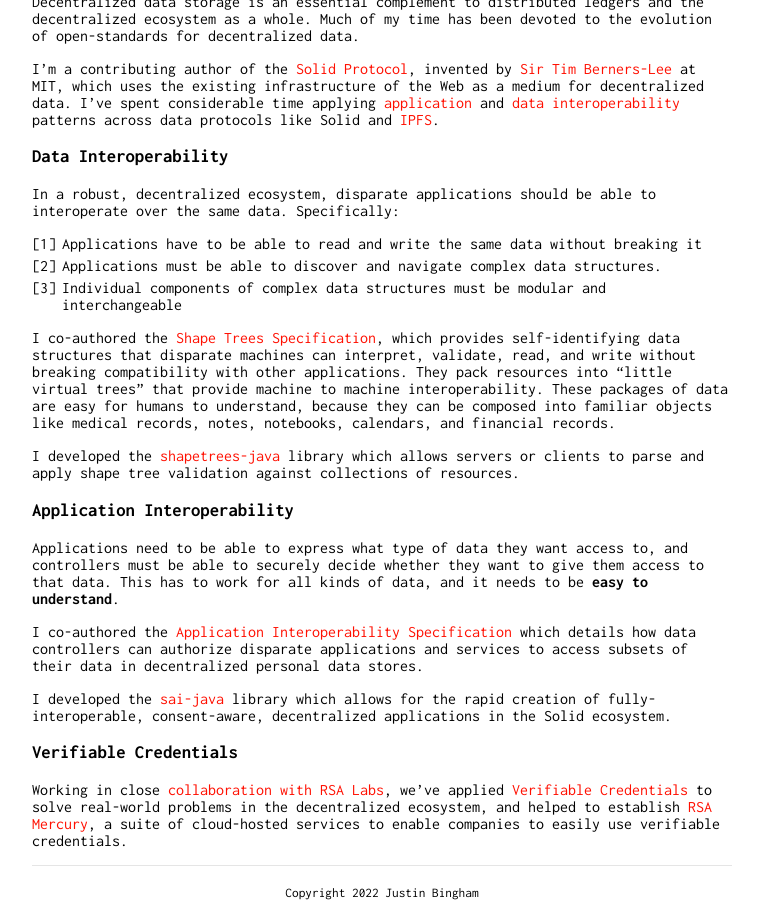
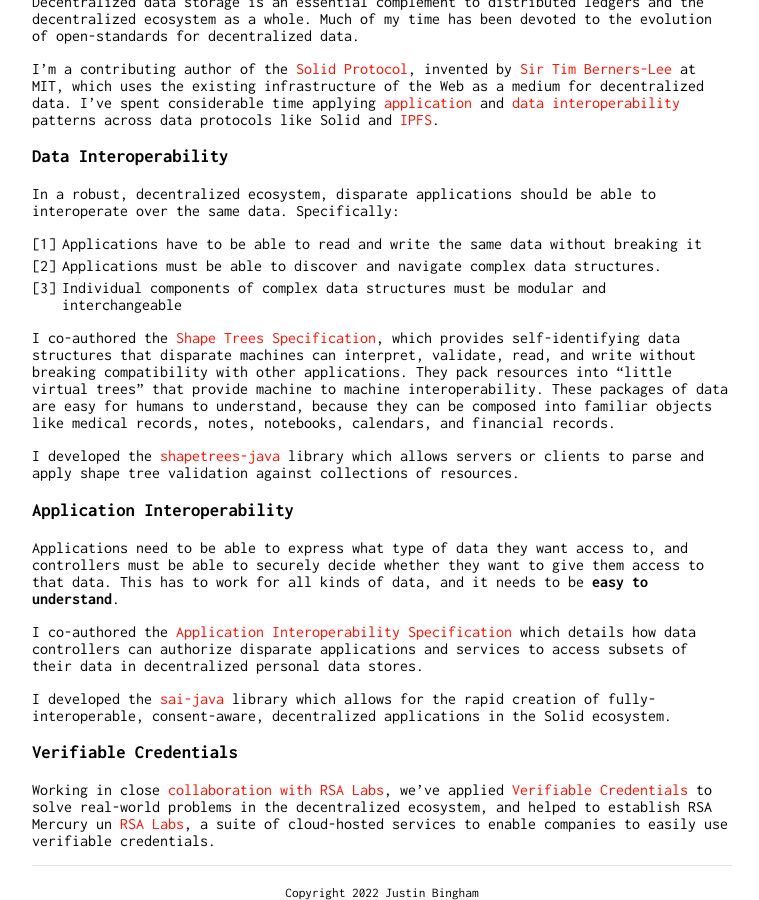
Before and after one commit to justinwb/justin.bingham.id, a Jekyll site: the page built from decentralized.md, in a window 1280 px wide and 900 px high, scrolled down 702 px. Shown: the whole window, without its empty margins (258-1017 px from the left). Built offline with Jekyll 4.4.1, drawn with Linux system fonts in a browser that asks for light colours.

Commit message:
fix broken link

```diff
--- a/decentralized.md
+++ b/decentralized.md
@@ -94,5 +94,5 @@
 Working in close [collaboration with RSA Labs](https://www.janeirodigital.com/blog/new-partnership-brings-enterprise-security-to-the-decentralized-web/),
 we've applied [Verifiable Credentials](https://www.w3.org/TR/vc-data-model/) to
 solve real-world problems in the decentralized ecosystem, and helped to establish
-[RSA Mercury](https://mercury.rsalabs.com/), a suite of cloud-hosted services
+RSA Mercury un [RSA Labs](https://www.rsa.com/), a suite of cloud-hosted services
 to enable companies to easily use verifiable credentials.
```
